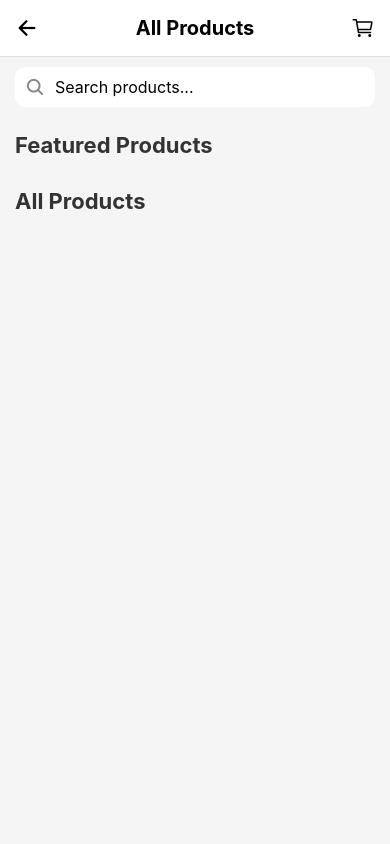
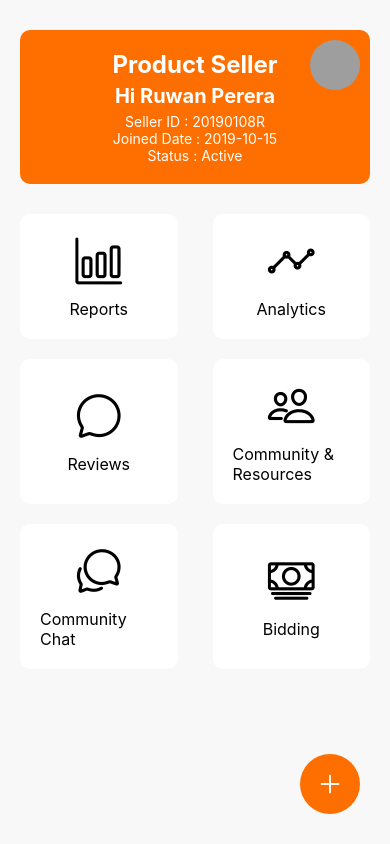
Before and after one commit to last-chaanz/uee-craft-connect, a React Native app: screen /SellerDashboard in a window 390 px wide. Built offline with nearby package versions, Linux system fonts and the light colour scheme; no server answers; grey boxes are pictures that could not be loaded.

Commit message:
added user and file structure

```diff
--- a/AppNavigator.js
+++ b/AppNavigator.js
@@ -1,13 +1,15 @@
 import React from "react";
 import { NavigationContainer } from "@react-navigation/native";
 import { createStackNavigator } from "@react-navigation/stack";
-import AddItem from "./app/screens/AddItem";
-import ViewItem from "./app/screens/ViewItem";
-import ViewAll from "./app/screens/ViewAll";
-import CartScreen from "./app/screens/CartScreen";
-import LoginScreen from "./app/screens/LoginScreen";
-import SignUpScreen from "./app/screens/SignUpScreen";
-import SplashScreen from "./app/screens/SplashScreen";
+import AddItem from "./app/screens/product/AddItem";
+import ViewItem from "./app/screens/product/ViewItem";
+import ViewAll from "./app/screens/product/ViewAll";
+import CartScreen from "./app/screens/product/CartScreen";
+import LoginScreen from "./app/screens/user/LoginScreen";
+import SignUpScreen from "./app/screens/user/SignUpScreen";
+import SplashScreen from "./app/screens/user/SplashScreen";
+import RoleSelectionScreen from "./app/screens/user/commonLogin";
+import SellerDashboard from "./app/screens/seller/sellerDashboard";
 
 const Stack = createStackNavigator();
 
@@ -15,7 +17,7 @@ function AppNavigator() {
   return (
     <NavigationContainer>
       <Stack.Navigator
-        initialRouteName="ViewAll"
+        initialRouteName="SplashScreen"
         screenOptions={{ headerShown: false }}
       >
         <Stack.Screen name="AddItem" component={AddItem} />
@@ -26,6 +28,9 @@ function AppNavigator() {
         <Stack.Screen name="LoginScreen" component={LoginScreen} />
         <Stack.Screen name="SignUpScreen" component={SignUpScreen} />
         <Stack.Screen name="SplashScreen" component={SplashScreen} />
+        <Stack.Screen name="RoleSelectionScreen" component={RoleSelectionScreen} />
+
+        <Stack.Screen name="SellerDashboard" component={SellerDashboard} />
       </Stack.Navigator>
     </NavigationContainer>
   );
--- a/app/screens/AddItem.js
+++ b/app/screens/product/AddItem.js
@@ -70,7 +70,7 @@ const AddItem = ({ navigation }) => {
     }
 
     try {
-      const response = await fetch("http://192.168.8.114:5000/api/products", {
+      const response = await fetch("http://192.168.1.185:5000/api/products", {
         method: "POST",
         body: formData,
         headers: {
--- a/app/screens/CartScreen.js
+++ b/app/screens/product/CartScreen.js
@@ -8,8 +8,8 @@ import {
   SafeAreaView,
 } from "react-native";
 import { Ionicons } from "@expo/vector-icons";
-import { useCart } from "../components/CartContext"; // Import the useCart hook
-import CartItem from "../components/CartItem";
+import { useCart } from "../../components/CartContext"; // Import the useCart hook
+import CartItem from "../../components/CartItem";
 
 const CartScreen = ({ navigation }) => {
   const { cart, removeFromCart, updateQuantity, clearCart } = useCart();
--- a/app/screens/ViewItem.js
+++ b/app/screens/product/ViewItem.js
@@ -9,9 +9,9 @@ import {
   Alert,
 } from "react-native";
 import { Ionicons } from "@expo/vector-icons";
-import { useCart } from "../components/CartContext"; // Import the useCart hook
+import { useCart } from "../../components/CartContext"; // Import the useCart hook
 
-const API_BASE_URL = "http://192.168.8.159:5000"; // Update this with your actual API base URL
+const API_BASE_URL = "http://192.168.1.185:5000"; // Update this with your actual API base URL
 
 const ViewItem = ({ route, navigation }) => {
   const [product, setProduct] = useState(null);
--- /dev/null
+++ b/app/screens/seller/sellerDashboard.js
@@ -0,0 +1,158 @@
+import React from "react";
+import {
+  View,
+  Text,
+  StyleSheet,
+  TouchableOpacity,
+  Image,
+  ScrollView,
+} from "react-native";
+import Icon from "react-native-vector-icons/Ionicons"; // Using Ionicons for icons
+
+const SellerDashboard = ({ navigation }) => {
+  const sellerData = {
+    name: "Ruwan Perera",
+    id: "20190108R",
+    joinedDate: "2019-10-15",
+    status: "Active",
+  };
+
+  return (
+    <ScrollView contentContainerStyle={styles.container}>
+      {/* Header */}
+      <View style={styles.header}>
+        <Text style={styles.title}>Product Seller</Text>
+        <Text style={styles.welcome}>Hi {sellerData.name}</Text>
+        <View style={styles.sellerInfo}>
+          <Text style={styles.infoText}>Seller ID : {sellerData.id}</Text>
+          <Text style={styles.infoText}>Joined Date : {sellerData.joinedDate}</Text>
+          <Text style={styles.infoText}>Status : {sellerData.status}</Text>
+        </View>
+        <TouchableOpacity style={styles.profileImageContainer}>
+          <Image
+            source={{ uri: "https://example.com/ruwan-profile-pic.jpg" }}
+            style={styles.profileImage}
+          />
+        </TouchableOpacity>
+      </View>
+
+      {/* Grid for Menu Options */}
+      <View style={styles.gridContainer}>
+        <TouchableOpacity style={styles.gridItem} onPress={() => navigation.navigate("Reports")}>
+          <Icon name="bar-chart-outline" size={50} color="#000" />
+          <Text style={styles.gridText}>Reports</Text>
+        </TouchableOpacity>
+        <TouchableOpacity style={styles.gridItem} onPress={() => navigation.navigate("Analytics")}>
+          <Icon name="analytics-outline" size={50} color="#000" />
+          <Text style={styles.gridText}>Analytics</Text>
+        </TouchableOpacity>
+        <TouchableOpacity style={styles.gridItem} onPress={() => navigation.navigate("Reviews")}>
+          <Icon name="chatbubble-outline" size={50} color="#000" />
+          <Text style={styles.gridText}>Reviews</Text>
+        </TouchableOpacity>
+        <TouchableOpacity style={styles.gridItem} onPress={() => navigation.navigate("CommunityResources")}>
+          <Icon name="people-outline" size={50} color="#000" />
+          <Text style={styles.gridText}>Community & Resources</Text>
+        </TouchableOpacity>
+        <TouchableOpacity style={styles.gridItem} onPress={() => navigation.navigate("CommunityChat")}>
+          <Icon name="chatbubbles-outline" size={50} color="#000" />
+          <Text style={styles.gridText}>Community Chat</Text>
+        </TouchableOpacity>
+        <TouchableOpacity style={styles.gridItem} onPress={() => navigation.navigate("Bidding")}>
+          <Icon name="cash-outline" size={50} color="#000" />
+          <Text style={styles.gridText}>Bidding</Text>
+        </TouchableOpacity>
+      </View>
+
+      {/* Floating Action Button */}
+      <TouchableOpacity
+        style={styles.floatingButton}
+        onPress={() => navigation.navigate('AddItem')} // Navigate to AddItem page
+      >
+        <Icon name="add" size={30} color="#FFF" />
+      </TouchableOpacity>
+    </ScrollView>
+  );
+};
+
+const styles = StyleSheet.create({
+  container: {
+    flexGrow: 1,
+    paddingHorizontal: 20,
+    paddingVertical: 30,
+    backgroundColor: "#f8f8f8",
+  },
+  header: {
+    backgroundColor: "#FF6F00",
+    paddingVertical: 20,
+    paddingHorizontal: 20,
+    borderRadius: 10,
+    marginBottom: 20,
+    position: "relative",
+  },
+  title: {
+    color: "#FFFFFF",
+    fontSize: 24,
+    fontWeight: "bold",
+    textAlign: "center",
+  },
+  welcome: {
+    color: "#FFFFFF",
+    fontSize: 20,
+    fontWeight: "bold",
+    textAlign: "center",
+    marginVertical: 5,
+  },
+  sellerInfo: {
+    alignItems: "center",
+  },
+  infoText: {
+    color: "#FFF",
+    fontSize: 14,
+  },
+  profileImageContainer: {
+    position: "absolute",
+    top: 10,
+    right: 10,
+    borderRadius: 30,
+    overflow: "hidden",
+  },
+  profileImage: {
+    width: 50,
+    height: 50,
+  },
+  gridContainer: {
+    flexDirection: "row",
+    flexWrap: "wrap",
+    justifyContent: "space-between",
+  },
+  gridItem: {
+    backgroundColor: "#FFF",
+    width: "45%",
+    marginVertical: 10,
+    borderRadius: 10,
+    alignItems: "center",
+    justifyContent: "center",
+    padding: 20,
+    elevation: 5,
+  },
+  gridText: {
+    marginTop: 10,
+    fontSize: 16,
+    color: "#000",
+  },
+  floatingButton: {
+    position: "absolute",
+    bottom: 30,
+    right: 30,
+    backgroundColor: "#FF6F00",
+    width: 60,
+    height: 60,
+    borderRadius: 30,
+    alignItems: "center",
+    justifyContent: "center",
+    elevation: 10,
+  },
+});
+
+export default SellerDashboard;
--- a/app/screens/SignUpScreen.js
+++ b/app/screens/user/SignUpScreen.js
@@ -5,23 +5,72 @@ import {
   TextInput,
   TouchableOpacity,
   StyleSheet,
+  Alert,
 } from "react-native";
-import Icon from "react-native-vector-icons/Ionicons"; // For eye icon (react-native-vector-icons must be installed)
+import Icon from "react-native-vector-icons/Ionicons";
 
-const SignUpScreen = ({ navigation }) => {
+const SignUpScreen = ({ route, navigation }) => {
+  const { role } = route.params;
+  const [name, setName] = useState("");
+  const [email, setEmail] = useState("");
+  const [password, setPassword] = useState("");
+  const [confirmPassword, setConfirmPassword] = useState("");
   const [passwordVisible, setPasswordVisible] = useState(true);
   const [confirmPasswordVisible, setConfirmPasswordVisible] = useState(true);
+
+  const handleSignUp = async () => {
+    if (password !== confirmPassword) {
+      Alert.alert("Error", "Passwords do not match!");
+      return;
+    }
+
+    try {
+      const response = await fetch("http://192.168.1.185:5000/api/register", {
+        method: "POST",
+        headers: {
+          "Content-Type": "application/json",
+        },
+        body: JSON.stringify({
+          name,
+          email,
+          password,
+          role,
+        }),
+      });
+
+      const data = await response.json();
+
+      if (response.status === 201) {
+        Alert.alert(
+          "Success",
+          "User registered successfully! You will be redirected to the login screen.",
+          [
+            {
+              text: "OK",
+              onPress: () => navigation.navigate("LoginScreen"),
+            },
+          ]
+        );
+      } else {
+        Alert.alert("Error", data.msg || "Registration failed!");
+      }
+    } catch (error) {
+      Alert.alert("Error", "An error occurred. Please try again.");
+    }
+  };
 
   return (
     <View style={styles.container}>
       <Text style={styles.title}>Sign Up</Text>
-      <Text style={styles.subtitle}>Please sign up to get started</Text>
+      <Text style={styles.subtitle}>Sign up as a {role === "admin" ? "Seller" : "Buyer"}</Text>
 
       {/* Name Input */}
       <TextInput
         style={styles.input}
-        placeholder="John doe"
+        placeholder="John Doe"
         placeholderTextColor="#A9A9A9"
+        value={name}
+        onChangeText={setName}
       />
 
       {/* Email Input */}
@@ -30,6 +79,8 @@ const SignUpScreen = ({ navigation }) => {
         placeholder="example@gmail.com"
         placeholderTextColor="#A9A9A9"
         keyboardType="email-address"
+        value={email}
+        onChangeText={setEmail}
       />
 
       {/* Password Input */}
@@ -39,6 +90,8 @@ const SignUpScreen = ({ navigation }) => {
           placeholder="Password"
           placeholderTextColor="#A9A9A9"
           secureTextEntry={passwordVisible}
+          value={password}
+          onChangeText={setPassword}
         />
         <TouchableOpacity
           style={styles.icon}
@@ -59,6 +112,8 @@ const SignUpScreen = ({ navigation }) => {
           placeholder="Re-type Password"
           placeholderTextColor="#A9A9A9"
           secureTextEntry={confirmPasswordVisible}
+          value={confirmPassword}
+          onChangeText={setConfirmPassword}
         />
         <TouchableOpacity
           style={styles.icon}
@@ -73,17 +128,14 @@ const SignUpScreen = ({ navigation }) => {
       </View>
 
       {/* Sign Up Button */}
-      <TouchableOpacity style={styles.button}>
+      <TouchableOpacity style={styles.button} onPress={handleSignUp}>
         <Text style={styles.buttonText}>Sign Up</Text>
       </TouchableOpacity>
 
       {/* Footer */}
       <Text style={styles.footerText}>
         Already have an account?{" "}
-        <Text
-          style={styles.signUInText}
-          onPress={() => navigation.navigate("LoginScreen")}
-        >
+        <Text style={styles.signInText} onPress={() => navigation.navigate("LoginScreen")}>
           Sign In
         </Text>
       </Text>
@@ -97,11 +149,6 @@ const styles = StyleSheet.create({
     backgroundColor: "#0D0D2B",
     paddingHorizontal: 20,
     justifyContent: "center",
-  },
-  backButton: {
-    position: "absolute",
-    top: 50,
-    left: 20,
   },
   title: {
     color: "#FFFFFF",
@@ -149,7 +196,7 @@ const styles = StyleSheet.create({
     fontSize: 14,
     textAlign: "center",
   },
-  signUInText: {
+  signInText: {
     color: "#FF6F00",
     fontWeight: "bold",
   },
--- a/app/screens/SplashScreen.js
+++ b/app/screens/user/SplashScreen.js
@@ -5,12 +5,12 @@ const SplashScreen = ({ navigation }) => {
   return (
     <View style={styles.container}>
       {/* Logo Image */}
-      <Image source={require("../assets/logo.webp")} style={styles.logo} />
+      <Image source={require("../../assets/logo.webp")} style={styles.logo} />
 
       {/* Get Started Button */}
       <TouchableOpacity
         style={styles.button}
-        onPress={() => navigation.navigate("LoginScreen")}
+        onPress={() => navigation.navigate("RoleSelectionScreen")}
       >
         <Text style={styles.buttonText}>Get Started</Text>
       </TouchableOpacity>
--- /dev/null
+++ b/app/screens/user/commonLogin.js
@@ -0,0 +1,56 @@
+import React from "react";
+import { View, Text, TouchableOpacity, StyleSheet } from "react-native";
+
+const RoleSelectionScreen = ({ navigation }) => {
+  const handleRoleSelection = (role) => {
+    // Navigate to the Register screen, passing the selected role
+    navigation.navigate("SignUpScreen", { role });
+  };
+
+  return (
+    <View style={styles.container}>
+      <Text style={styles.title}>Select Role</Text>
+      <TouchableOpacity
+        style={styles.roleButton}
+        onPress={() => handleRoleSelection("user")}
+      >
+        <Text style={styles.roleButtonText}>I am a Buyer</Text>
+      </TouchableOpacity>
+      <TouchableOpacity
+        style={styles.roleButton}
+        onPress={() => handleRoleSelection("admin")}
+      >
+        <Text style={styles.roleButtonText}>I am a Seller</Text>
+      </TouchableOpacity>
+    </View>
+  );
+};
+
+const styles = StyleSheet.create({
+  container: {
+    flex: 1,
+    justifyContent: "center",
+    alignItems: "center",
+    backgroundColor: "#0E0E2C",
+  },
+  title: {
+    fontSize: 24,
+    fontWeight: "bold",
+    color: "#FFFFFF",
+    marginBottom: 40,
+  },
+  roleButton: {
+    backgroundColor: "#FF6F00",
+    borderRadius: 10,
+    paddingVertical: 15,
+    paddingHorizontal: 40,
+    marginBottom: 20,
+  },
+  roleButtonText: {
+    color: "#FFFFFF",
+    fontSize: 18,
+    fontWeight: "bold",
+  },
+});
+
+export default RoleSelectionScreen;
```
Also changed, not shown: app/screens/product/ViewAll.js (renamed from app/screens/ViewAll.js, +4 -4 lines), app/screens/user/LoginScreen.js (renamed from app/screens/LoginScreen.js, +46 -10 lines), package.json (+8 -4 lines), 3 other files (tests, documents, lock files or other folders).
